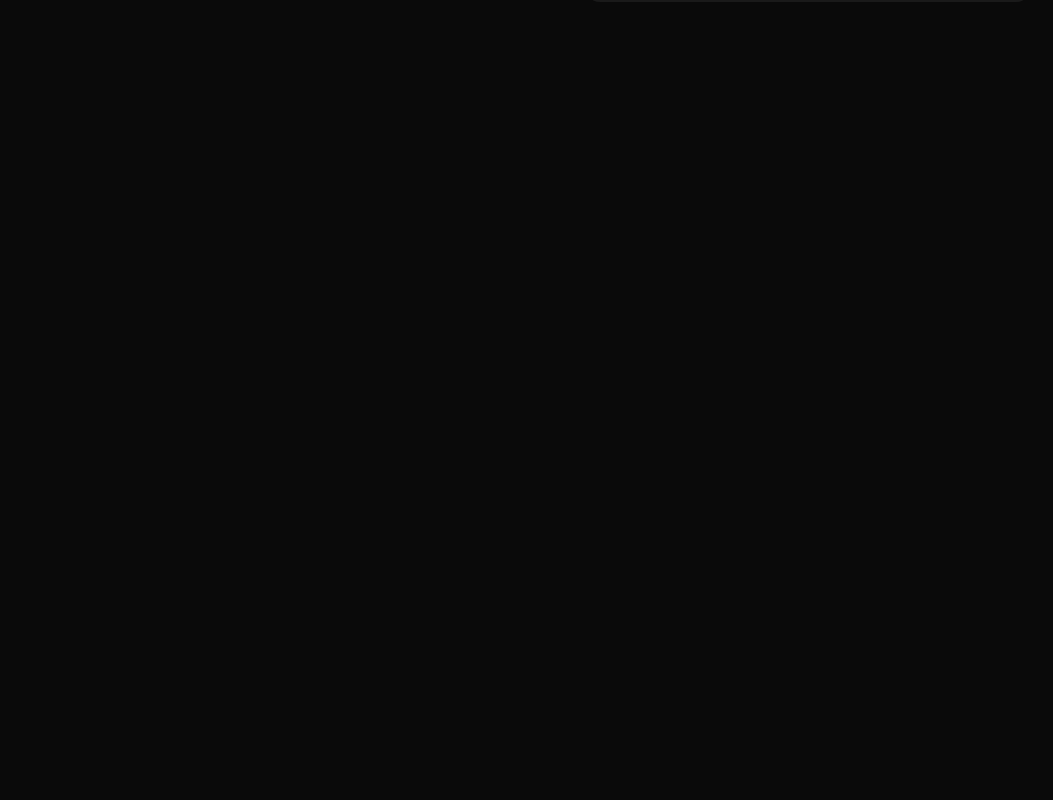
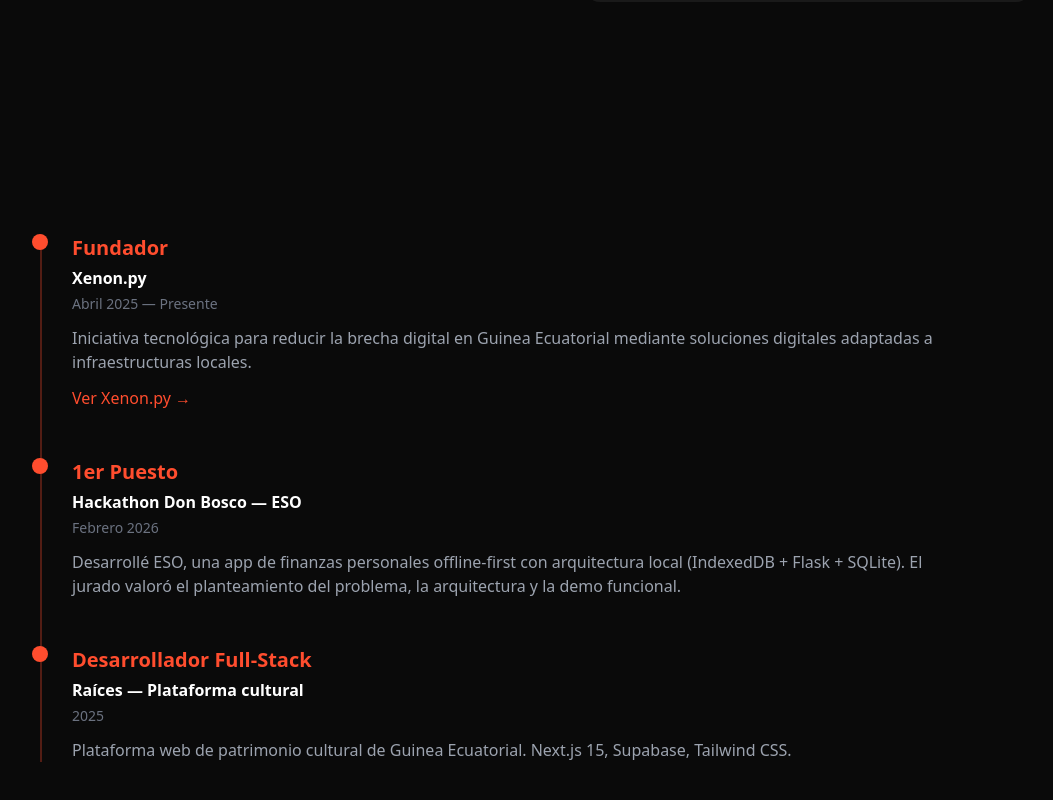
Before and after one commit to Xenon0001/portfolio, a Next.js app: page /en in a window 1280 px wide. Shown: the part 662-1462 px from the top of the page, without its empty margins (152-1205 px from the left). Before the commit the page ends 800 px from the top, so only its background shows below. Built offline with nearby package versions, Linux system fonts and the light colour scheme.

Commit message:
feat: sección experiencia implementada

```diff
--- a/app/[locale]/page.tsx
+++ b/app/[locale]/page.tsx
@@ -1,11 +1,13 @@
 import Navbar from '@/components/Navbar';
 import Hero from '@/components/Hero';
+import Experience from '@/components/Experience';
 
 export default function HomePage() {
   return (
     <main style={{ background: '#0a0a0a', minHeight: '100vh' }}>
       <Navbar />
       <Hero />
+      <Experience />
     </main>
   );
 }
--- a/components/Experience.tsx
+++ b/components/Experience.tsx
@@ -1,44 +1,89 @@
 'use client';
 
-import { useTranslations } from 'next-intl';
+import { motion } from 'framer-motion';
+
+const fadeInUp = {
+  hidden: { opacity: 0, y: 30 },
+  visible: { opacity: 1, y: 0, transition: { duration: 0.6 } }
+};
+
+interface ExperienceEntry {
+  rol: string;
+  empresa: string;
+  fecha: string;
+  descripcion: string;
+  link?: { texto: string; href: string } | null;
+}
+
+const entries: ExperienceEntry[] = [
+  {
+    rol: "Fundador",
+    empresa: "Xenon.py",
+    fecha: "Abril 2025 — Presente",
+    descripcion: "Iniciativa tecnológica para reducir la brecha digital en Guinea Ecuatorial mediante soluciones digitales adaptadas a infraestructuras locales.",
+    link: { texto: "Ver Xenon.py →", href: "#" }
+  },
+  {
+    rol: "1er Puesto",
+    empresa: "Hackathon Don Bosco — ESO",
+    fecha: "Febrero 2026",
+    descripcion: "Desarrollé ESO, una app de finanzas personales offline-first con arquitectura local (IndexedDB + Flask + SQLite). El jurado valoró el planteamiento del problema, la arquitectura y la demo funcional.",
+    link: null
+  },
+  {
+    rol: "Desarrollador Full-Stack",
+    empresa: "Raíces — Plataforma cultural",
+    fecha: "2025",
+    descripcion: "Plataforma web de patrimonio cultural de Guinea Ecuatorial. Next.js 15, Supabase, Tailwind CSS.",
+    link: null
+  }
+];
 
 export default function Experience() {
-  const t = useTranslations('experience');
+  return (
+    <section id="experiencia" className="py-24 px-6">
+      <div className="max-w-4xl mx-auto">
+        <div className="relative">
+          <div className="absolute left-0 h-full w-0.5 bg-[#FF4D2E] opacity-30"></div>
 
-  return (
-    <section className="py-24 px-6">
-      <div className="max-w-4xl mx-auto">
-        <h2 className="text-4xl md:text-5xl font-bold text-white mb-16">
-          {t('title')}
-        </h2>
+          <div className="space-y-12">
+            {entries.map((entry, index) => (
+              <motion.div
+                key={index}
+                initial="hidden"
+                whileInView="visible"
+                viewport={{ once: true, margin: "-100px" }}
+                variants={fadeInUp}
+                className="relative pl-8"
+              >
+                <div className="absolute left-0 transform -translate-x-1/2 w-4 h-4 bg-[#FF4D2E] rounded-full"></div>
 
-        <div className="relative">
-          <div className="absolute left-0 md:left-1/2 transform md:-translate-x-1/2 h-full w-0.5 bg-gray-800"></div>
+                <h3 className="text-xl font-bold text-[#FF4D2E] mb-1">
+                  {entry.rol}
+                </h3>
 
-          <div className="space-y-16">
-            <div className="relative pl-8 md:pl-0 md:grid md:grid-cols-2 md:gap-8">
-              <div className="md:text-right md:pr-8">
-                <div className="absolute left-0 md:left-1/2 transform md:-translate-x-1/2 w-4 h-4 bg-[#FF4D2E] rounded-full"></div>
-                <h3 className="text-2xl font-bold text-white mb-2">
-                  {t('entry1.title')}
-                </h3>
-                <p className="text-[#FF4D2E] mb-4">{t('entry1.date')}</p>
-                <p className="text-gray-400">{t('entry1.description')}</p>
-              </div>
-              <div className="md:pl-8"></div>
-            </div>
+                <p className="text-white font-semibold mb-1">
+                  {entry.empresa}
+                </p>
 
-            <div className="relative pl-8 md:pl-0 md:grid md:grid-cols-2 md:gap-8">
-              <div className="md:pr-8"></div>
-              <div className="md:pl-8">
-                <div className="absolute left-0 md:left-1/2 transform md:-translate-x-1/2 w-4 h-4 bg-[#FF4D2E] rounded-full"></div>
-                <h3 className="text-2xl font-bold text-white mb-2">
-                  {t('entry2.title')}
-                </h3>
-                <p className="text-[#FF4D2E] mb-4">{t('entry2.date')}</p>
-                <p className="text-gray-400">{t('entry2.description')}</p>
-              </div>
-            </div>
+                <p className="text-sm text-[#6b7280] mb-3">
+                  {entry.fecha}
+                </p>
+
+                <p className="text-[#9ca3af] mb-3">
+                  {entry.descripcion}
+                </p>
+
+                {entry.link && (
+                  <a
+                    href={entry.link.href}
+                    className="text-[#FF4D2E] hover:underline"
+                  >
+                    {entry.link.texto}
+                  </a>
+                )}
+              </motion.div>
+            ))}
           </div>
         </div>
       </div>
```
